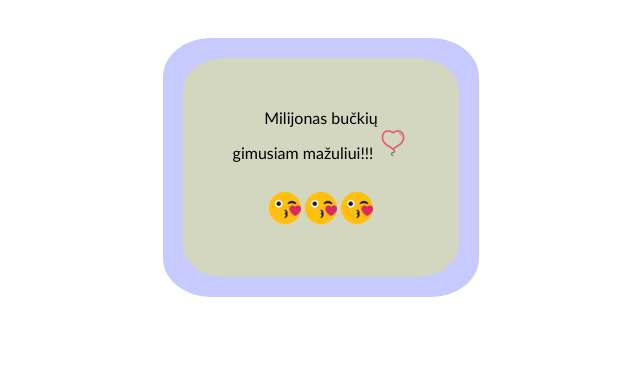
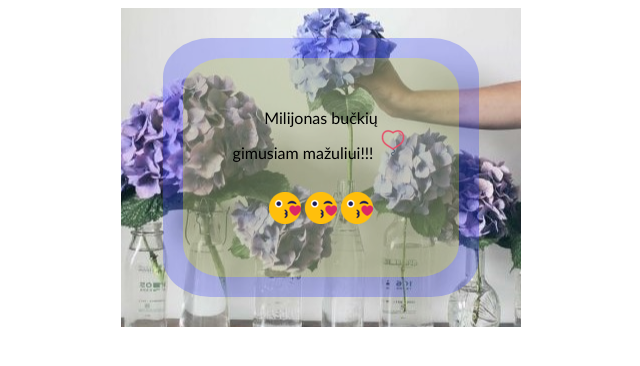
Before and after one commit to JurgaWait/Mind_gimt, a plain HTML site: page index.html in a window 1280 px wide. Shown: the top 366 px of the page, without its empty margins (349-989 px from the left). Drawn offline with Linux system fonts and the light colour scheme.

Commit message:
Update style.css

```diff
--- a/style.css
+++ b/style.css
@@ -1,5 +1,5 @@
 .green {
-  background-image: url(./pics/geles.jpg);
+  background-image: url(./geles.jpg);
   background-repeat: no-repeat;
   background-position: center;
   justify-content: center;
```
